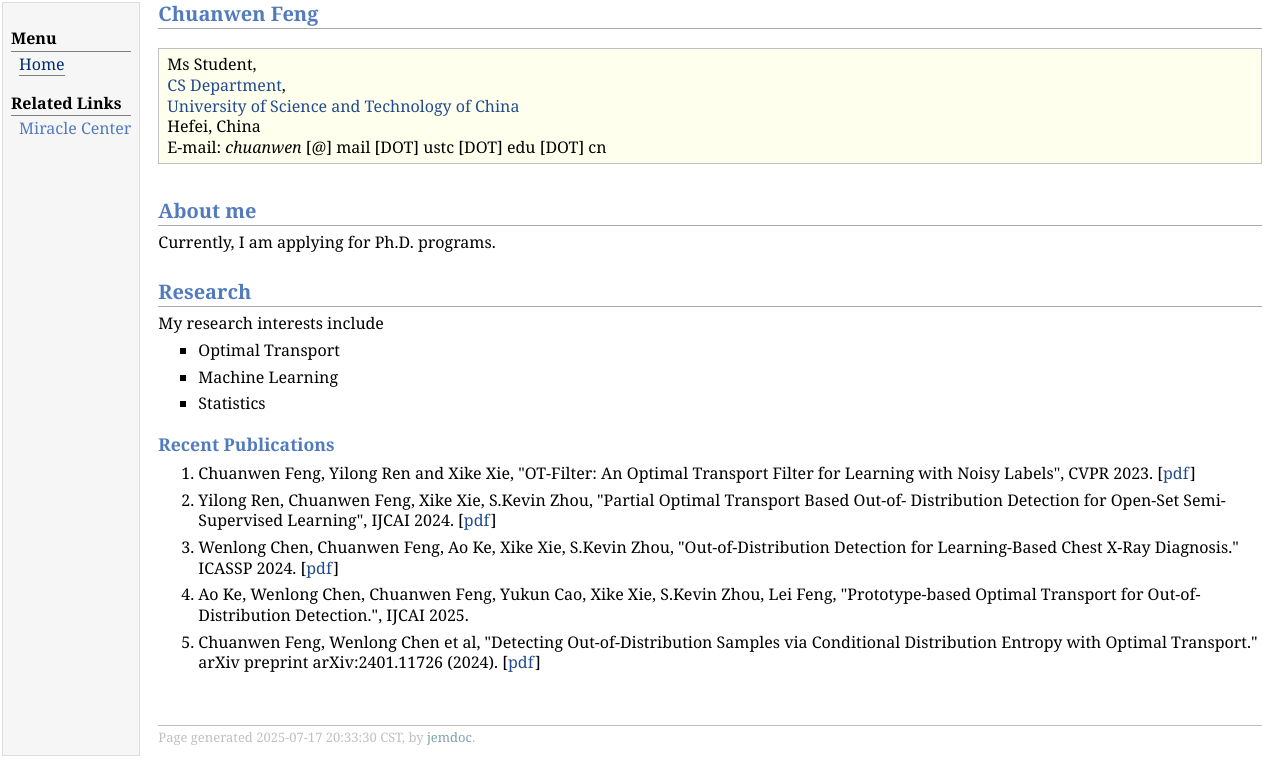
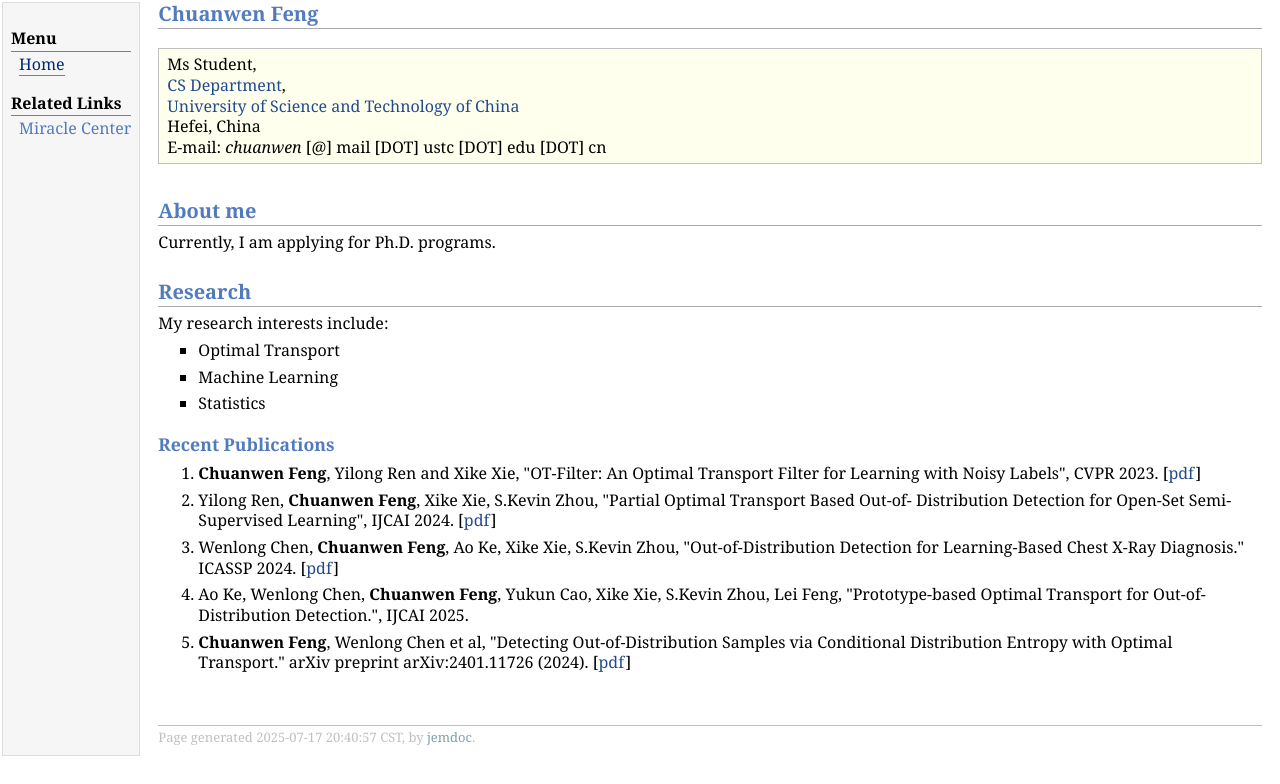
Before and after one commit to optstats/optstats.github.io, a plain HTML site: page index.html in a window 1280 px wide. Drawn offline with Linux system fonts and the light colour scheme.

Commit message:
bold name right

```diff
--- a/index.html
+++ b/index.html
@@ -33,7 +33,7 @@ E-mail: <i>chuanwen</i> [@] mail [DOT] ustc [DOT] edu [DOT] cn <br />
 <p>Currently, I am applying for Ph.D. programs.
 </p>
 <h2>Research</h2>
-<p>My research interests include </p>
+<p>My research interests include: </p>
 <ul>
 <li><p>Optimal Transport  </p>
 </li>
@@ -44,23 +44,23 @@ E-mail: <i>chuanwen</i> [@] mail [DOT] ustc [DOT] edu [DOT] cn <br />
 </ul>
 <h3>Recent Publications </h3>
 <ol>
-<li><p><b></b>Chuanwen Feng<b></b>, Yilong Ren and Xike Xie, "OT-Filter: An Optimal Transport Filter for Learning with Noisy Labels", CVPR 2023. [<a href="https://openaccess.thecvf.com/content/CVPR2023/papers/Feng_OT-Filter_An_Optimal_Transport_Filter_for_Learning_With_Noisy_Labels_CVPR_2023_paper.pdf">pdf</a>]
+<li><p><b>Chuanwen Feng</b>, Yilong Ren and Xike Xie, "OT-Filter: An Optimal Transport Filter for Learning with Noisy Labels", CVPR 2023. [<a href="https://openaccess.thecvf.com/content/CVPR2023/papers/Feng_OT-Filter_An_Optimal_Transport_Filter_for_Learning_With_Noisy_Labels_CVPR_2023_paper.pdf">pdf</a>]
 </p>
 </li>
-<li><p>Yilong Ren, <b></b>Chuanwen Feng<b></b>, Xike Xie, S.Kevin Zhou, "Partial Optimal Transport Based Out-of- Distribution Detection for Open-Set Semi-Supervised Learning", IJCAI 2024. [<a href="https://www.ijcai.org/proceedings/2024/536">pdf</a>]  </p>
+<li><p>Yilong Ren, <b>Chuanwen Feng</b>, Xike Xie, S.Kevin Zhou, "Partial Optimal Transport Based Out-of- Distribution Detection for Open-Set Semi-Supervised Learning", IJCAI 2024. [<a href="https://www.ijcai.org/proceedings/2024/536">pdf</a>]  </p>
 </li>
-<li><p>Wenlong Chen, <b></b>Chuanwen Feng<b></b>, Ao Ke, Xike Xie, S.Kevin Zhou, "Out-of-Distribution Detection for Learning-Based Chest X-Ray Diagnosis." ICASSP 2024. [<a href="https://ieeexplore.ieee.org/document/10447414/">pdf</a>]</p>
+<li><p>Wenlong Chen, <b>Chuanwen Feng</b>, Ao Ke, Xike Xie, S.Kevin Zhou, "Out-of-Distribution Detection for Learning-Based Chest X-Ray Diagnosis." ICASSP 2024. [<a href="https://ieeexplore.ieee.org/document/10447414/">pdf</a>]</p>
 </li>
-<li><p>Ao Ke, Wenlong Chen, <b></b>Chuanwen Feng<b></b>, Yukun Cao, Xike Xie, S.Kevin Zhou, Lei Feng, "Prototype-based Optimal Transport for Out-of-Distribution Detection.", IJCAI 2025. </p>
+<li><p>Ao Ke, Wenlong Chen, <b>Chuanwen Feng</b>, Yukun Cao, Xike Xie, S.Kevin Zhou, Lei Feng, "Prototype-based Optimal Transport for Out-of-Distribution Detection.", IJCAI 2025. </p>
 </li>
-<li><p><b></b>Chuanwen Feng<b></b>, Wenlong Chen et al, "Detecting Out-of-Distribution Samples via Conditional Distribution Entropy with Optimal Transport." arXiv preprint arXiv:2401.11726 (2024). [<a href="https://arxiv.org/abs/2401.11726">pdf</a>]
+<li><p><b>Chuanwen Feng</b>, Wenlong Chen et al, "Detecting Out-of-Distribution Samples via Conditional Distribution Entropy with Optimal Transport." arXiv preprint arXiv:2401.11726 (2024). [<a href="https://arxiv.org/abs/2401.11726">pdf</a>]
 
 </p>
 </li>
 </ol>
 <div id="footer">
 <div id="footer-text">
-Page generated 2025-07-17 20:33:30 CST, by <a href="http://jemdoc.jaboc.net/">jemdoc</a>.
+Page generated 2025-07-17 20:40:57 CST, by <a href="http://jemdoc.jaboc.net/">jemdoc</a>.
 </div>
 </div>
 </td>
```
Also changed, not shown: 1 other file.
